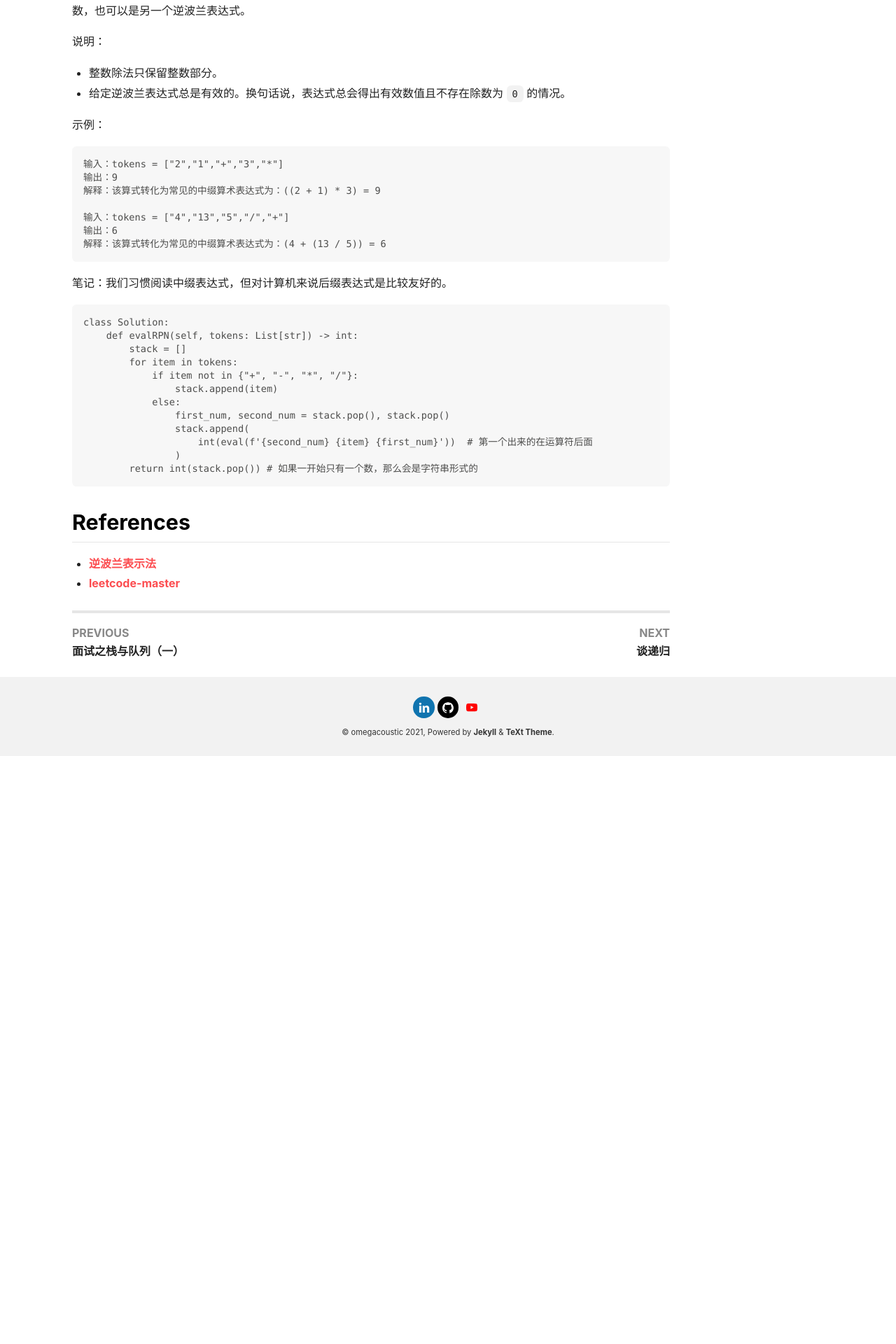
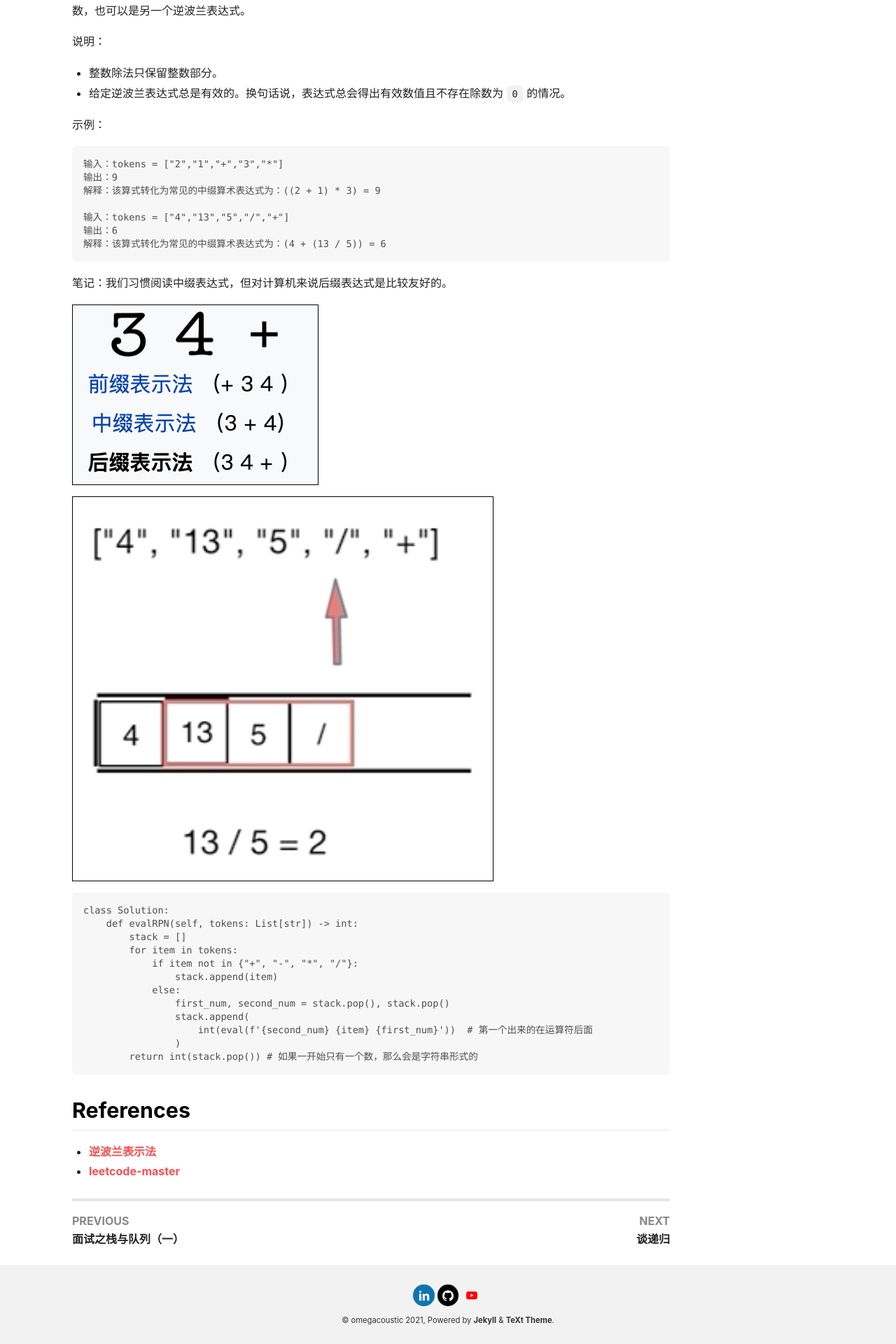
Before and after one commit to oskak/oskak.github.io, a Jekyll site: the page built from _posts/2021-11-03-interview-chapter-stack-n-queue-2.md, in a window 1280 px wide. Shown: the part 984-2904 px from the top of the page at 70% size. Built offline with Jekyll 4.4.1, drawn with Linux system fonts in a browser that asks for light colours; nearby versions of some CDN libraries; before the commit the page ends 2064 px from its top, so only the background shows below that.

Commit message:
edit post

````diff
--- a/_posts/2021-11-03-interview-chapter-stack-n-queue-2.md
+++ b/_posts/2021-11-03-interview-chapter-stack-n-queue-2.md
@@ -49,6 +49,10 @@ class Solution:
 
 笔记：我们习惯阅读中缀表达式，但对计算机来说后缀表达式是比较友好的。
 
+<img src="{{ site.baseurl }}/assets/images/leetcode9.png" style="border:1px solid black;">
+
+<img src="{{ site.baseurl }}/assets/images/leetcode10.png" style="border:1px solid black;">
+
 ```
 class Solution:
     def evalRPN(self, tokens: List[str]) -> int:
````
Also changed, not shown: assets/images/leetcode10.png (added), assets/images/leetcode9.png (added).
